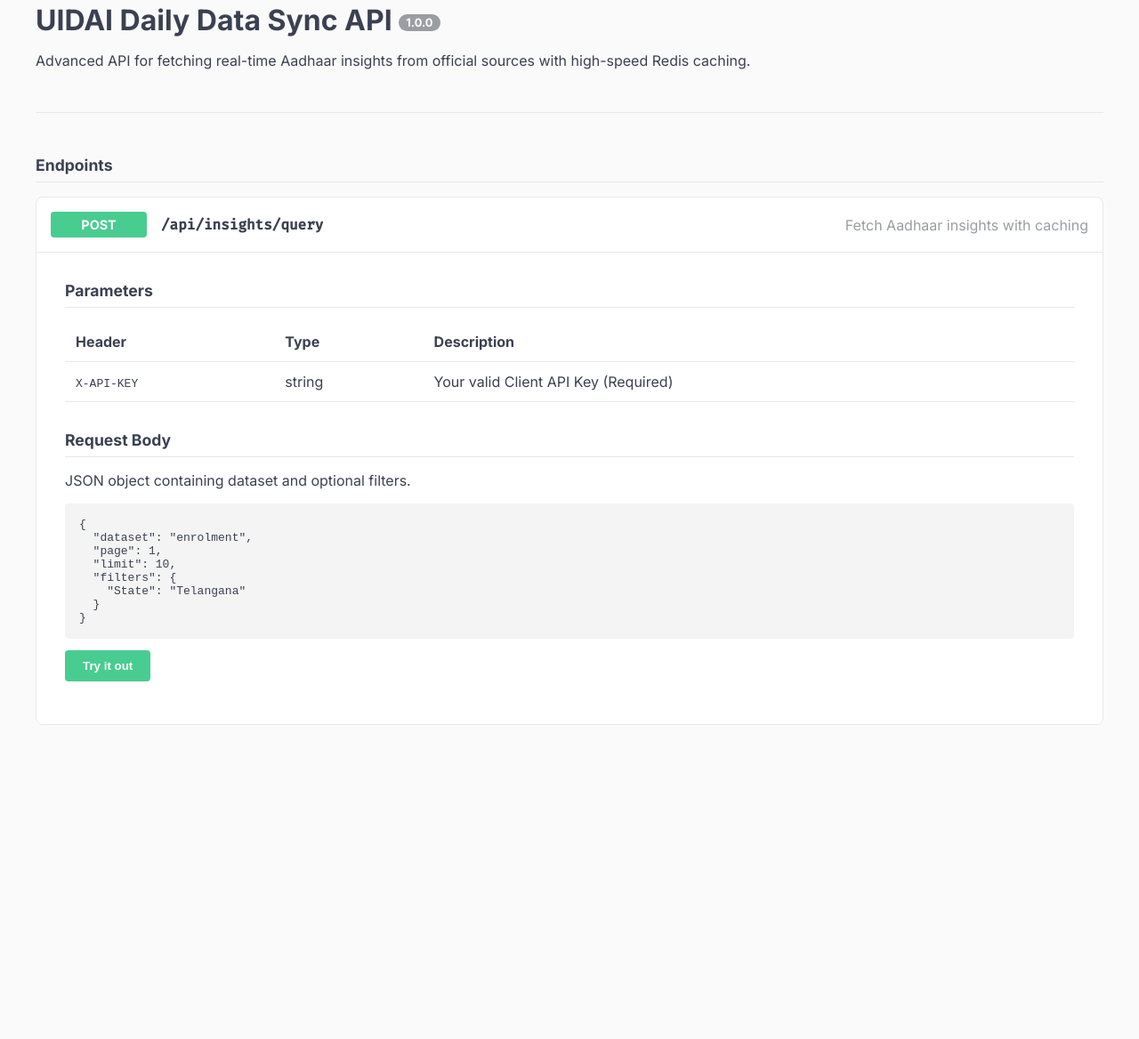
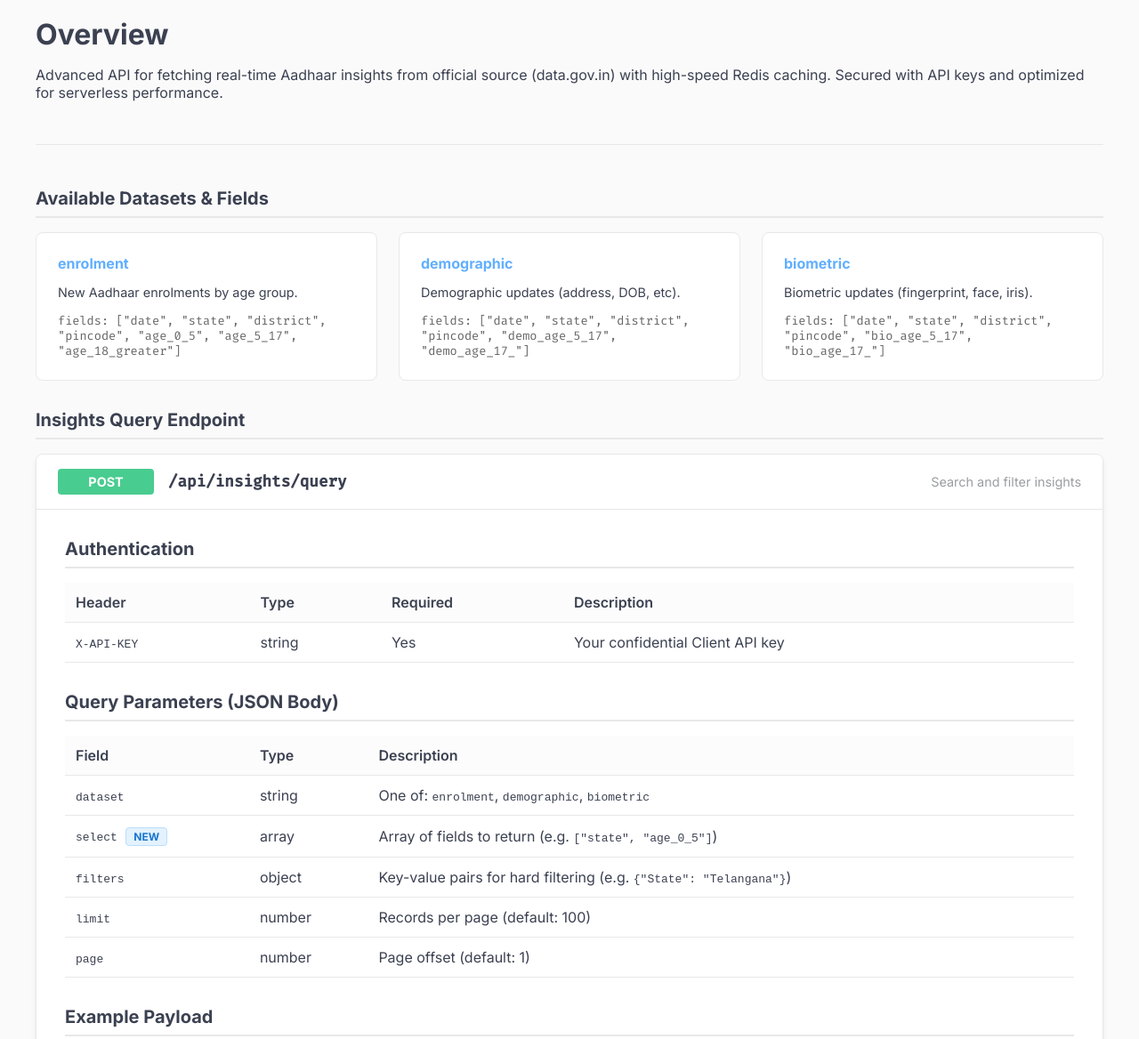
Before and after one commit to sreecharan-desu/uidai-analytics-engine, a website: page public/docs.html in a window 1280 px wide. Shown: the part 100-1268 px from the top of the page at 89% size. Before the commit the page ends 947 px from the top, so only its background shows below. Drawn offline with Linux system fonts and the light colour scheme.

Commit message:
Update docs with dataset fields and select feature

```diff
--- a/public/docs.html
+++ b/public/docs.html
@@ -31,6 +31,7 @@
             --bg: #fafafa;
             --white: #ffffff;
             --border: #e8e8e8;
+            --code-bg: #f4f4f4;
         }
 
         body {
@@ -44,7 +45,7 @@
         header {
             background-color: var(--dark);
             color: var(--white);
-            padding: 1rem 2rem;
+            padding: 1.5rem 2rem;
             display: flex;
             align-items: center;
             justify-content: space-between;
@@ -76,16 +77,17 @@
             background: var(--white);
             border: 1px solid var(--border);
             border-radius: 8px;
-            margin-bottom: 1rem;
+            margin-bottom: 2rem;
             overflow: hidden;
+            box-shadow: 0 4px 6px -1px rgba(0, 0, 0, 0.1);
         }
 
         .endpoint-header {
-            padding: 1rem;
+            padding: 1rem 1.5rem;
             display: flex;
             align-items: center;
-            cursor: pointer;
             gap: 1rem;
+            background: #fff;
         }
 
         .method {
@@ -102,6 +104,7 @@
         .path {
             font-family: 'Fira Code', monospace;
             font-weight: 600;
+            font-size: 1.1rem;
             flex-grow: 1;
         }
 
@@ -112,12 +115,15 @@
         }
 
         .section-title {
-            font-size: 1.1rem;
+            font-size: 1.25rem;
             font-weight: 700;
-            margin-bottom: 1rem;
-            border-bottom: 1px solid var(--border);
+            margin: 2rem 0 1rem;
+            border-bottom: 2px solid var(--border);
             padding-bottom: 0.5rem;
+            color: var(--dark);
         }
+
+        .section-title:first-child { margin-top: 0; }
 
         table {
             width: 100%;
@@ -131,141 +137,233 @@
             border-bottom: 1px solid var(--border);
         }
 
+        th { background: #fcfcfc; font-weight: 600; }
+
         .try-it-out {
             background: var(--primary);
             color: white;
             border: none;
-            padding: 10px 20px;
-            border-radius: 4px;
+            padding: 12px 24px;
+            border-radius: 6px;
             cursor: pointer;
             font-weight: 600;
-            margin-bottom: 1rem;
+            font-size: 1rem;
+            transition: opacity 0.2s;
         }
 
         .try-it-out:hover { opacity: 0.9; }
 
         .form-group {
-            margin-bottom: 1rem;
+            margin-bottom: 1.5rem;
         }
 
         label {
             display: block;
             margin-bottom: 0.5rem;
             font-weight: 600;
-            font-size: 0.9rem;
+            font-size: 0.95rem;
         }
 
-        textarea, input, select {
+        textarea, input {
             width: 100%;
             padding: 12px;
             border: 1px solid var(--border);
             border-radius: 4px;
             font-family: 'Fira Code', monospace;
             box-sizing: border-box;
+            background: #fafafa;
+        }
+
+        pre {
+            background: var(--code-bg);
+            padding: 1.5rem;
+            border-radius: 8px;
+            font-family: 'Fira Code', monospace;
+            overflow-x: auto;
+            border: 1px solid var(--border);
+            color: #444;
         }
 
         .response-box {
             background: #2d3139;
             color: #d1d2d3;
             padding: 1.5rem;
-            border-radius: 4px;
+            border-radius: 8px;
             font-family: 'Fira Code', monospace;
             white-space: pre-wrap;
             overflow-x: auto;
             margin-top: 1rem;
             display: none;
+            box-shadow: inset 0 2px 10px rgba(0,0,0,0.3);
+        }
+
+        .dataset-grid {
+            display: grid;
+            grid-template-columns: repeat(auto-fit, minmax(300px, 1fr));
+            gap: 1.5rem;
+            margin-top: 1rem;
+        }
+
+        .dataset-card {
+            background: white;
+            padding: 1.5rem;
+            border-radius: 8px;
+            border: 1px solid var(--border);
+        }
+
+        .dataset-name {
+            font-weight: 700;
+            color: var(--secondary);
+            margin-bottom: 0.5rem;
+            display: block;
+        }
+
+        .field-list {
+            font-family: 'Fira Code', monospace;
+            font-size: 0.85rem;
+            color: #666;
         }
 
         .hidden { display: none; }
+
+        .badge {
+            display: inline-block;
+            padding: 2px 8px;
+            border-radius: 4px;
+            font-size: 0.75rem;
+            font-weight: bold;
+            margin-left: 5px;
+        }
+        .badge-new { background: #e3f2fd; color: #1976d2; border: 1px solid #bbdefb; }
     </style>
 </head>
 <body>
 
 <header>
     <div>
-        <h1>UIDAI API Docs</h1>
+        <h1>UIDAI Aadhaar Insights API Docs</h1>
     </div>
     <div style="font-size: 0.9rem;">
-        Server: <span style="font-family: monospace;">https://uidai.sreecharandesu.in/api</span>
+        Base URL: <span style="font-family: monospace; background: rgba(255,255,255,0.1); padding: 4px 8px; border-radius: 4px;">https://uidai.sreecharandesu.in/api</span>
     </div>
 </header>
 
 <div class="container">
     <div class="info-section">
-        <h1>UIDAI Daily Data Sync API <span class="version">1.0.0</span></h1>
-        <p>Advanced API for fetching real-time Aadhaar insights from official sources with high-speed Redis caching.</p>
+        <h1>Overview</h1>
+        <p>Advanced API for fetching real-time Aadhaar insights from official source (data.gov.in) with high-speed Redis caching. Secured with API keys and optimized for serverless performance.</p>
     </div>
 
-    <div class="section-title">Endpoints</div>
+    <div class="section-title">Available Datasets & Fields</div>
+    <div class="dataset-grid">
+        <div class="dataset-card">
+            <span class="dataset-name">enrolment</span>
+            <p style="font-size: 0.9rem;">New Aadhaar enrolments by age group.</p>
+            <div class="field-list">fields: ["date", "state", "district", "pincode", "age_0_5", "age_5_17", "age_18_greater"]</div>
+        </div>
+        <div class="dataset-card">
+            <span class="dataset-name">demographic</span>
+            <p style="font-size: 0.9rem;">Demographic updates (address, DOB, etc).</p>
+            <div class="field-list">fields: ["date", "state", "district", "pincode", "demo_age_5_17", "demo_age_17_"]</div>
+        </div>
+        <div class="dataset-card">
+            <span class="dataset-name">biometric</span>
+            <p style="font-size: 0.9rem;">Biometric updates (fingerprint, face, iris).</p>
+            <div class="field-list">fields: ["date", "state", "district", "pincode", "bio_age_5_17", "bio_age_17_"]</div>
+        </div>
+    </div>
+
+    <div class="section-title">Insights Query Endpoint</div>
 
     <div class="endpoint">
-        <div class="endpoint-header" id="query-header">
+        <div class="endpoint-header">
             <div class="method">POST</div>
             <div class="path">/api/insights/query</div>
-            <div style="color: var(--gray)">Fetch Aadhaar insights with caching</div>
+            <div style="color: var(--gray); font-size: 0.9rem;">Search and filter insights</div>
         </div>
 
-        <div class="endpoint-content" id="content">
-            <div class="section-title">Parameters</div>
+        <div class="endpoint-content">
+            <div class="section-title">Authentication</div>
             <table>
                 <thead>
-                    <tr>
-                        <th>Header</th>
-                        <th>Type</th>
-                        <th>Description</th>
-                    </tr>
+                    <tr><th>Header</th><th>Type</th><th>Required</th><th>Description</th></tr>
                 </thead>
                 <tbody>
-                    <tr>
-                        <td><code>X-API-KEY</code></td>
-                        <td>string</td>
-                        <td>Your valid Client API Key (Required)</td>
-                    </tr>
+                    <tr><td><code>X-API-KEY</code></td><td>string</td><td>Yes</td><td>Your confidential Client API key</td></tr>
                 </tbody>
             </table>
 
-            <div class="section-title">Request Body</div>
-            <p>JSON object containing dataset and optional filters.</p>
-            <pre style="background: #f4f4f4; padding: 1rem; border-radius: 4px;">{
+            <div class="section-title">Query Parameters (JSON Body)</div>
+            <table>
+                <thead>
+                    <tr><th>Field</th><th>Type</th><th>Description</th></tr>
+                </thead>
+                <tbody>
+                    <tr><td><code>dataset</code></td><td>string</td><td>One of: <code>enrolment</code>, <code>demographic</code>, <code>biometric</code></td></tr>
+                    <tr><td><code>select</code> <span class="badge badge-new">NEW</span></td><td>array</td><td>Array of fields to return (e.g. <code>["state", "age_0_5"]</code>)</td></tr>
+                    <tr><td><code>filters</code></td><td>object</td><td>Key-value pairs for hard filtering (e.g. <code>{"State": "Telangana"}</code>)</td></tr>
+                    <tr><td><code>limit</code></td><td>number</td><td>Records per page (default: 100)</td></tr>
+                    <tr><td><code>page</code></td><td>number</td><td>Page offset (default: 1)</td></tr>
+                </tbody>
+            </table>
+
+            <div class="section-title">Example Payload</div>
+            <pre>{
   "dataset": "enrolment",
-  "page": 1,
-  "limit": 10,
+  "select": ["state", "district", "age_0_5"],
   "filters": {
-    "State": "Telangana"
-  }
+    "state": "Telangana"
+  },
+  "limit": 5
 }</pre>
 
             <button class="try-it-out" id="btn-try">Try it out</button>
 
-            <div id="try-it-form" class="hidden">
+            <div id="try-it-form" class="hidden" style="margin-top: 2rem; border-top: 1px dashed var(--border); padding-top: 2rem;">
                 <div class="form-group">
                     <label>X-API-KEY</label>
-                    <input type="text" id="api-key" placeholder="Enter API Key">
+                    <input type="text" id="api-key" placeholder="61c1713c4960ac786a29873e...">
                 </div>
                 <div class="form-group">
-                    <label>Body (JSON)</label>
+                    <label>Request Body (JSON)</label>
                     <textarea id="body" rows="10">{
   "dataset": "enrolment",
-  "page": 1,
-  "limit": 5
+  "select": ["state", "district", "age_0_5"],
+  "limit": 3
 }</textarea>
                 </div>
-                <button class="try-it-out" id="btn-execute" style="background: var(--secondary)">Execute</button>
+                <button class="try-it-out" id="btn-execute" style="background: var(--secondary)">Execute Query</button>
 
                 <div id="response-container">
-                    <div class="section-title">Response</div>
-                    <div id="loading" class="hidden">Executing...</div>
+                    <div class="section-title">Result</div>
+                    <div id="loading" class="hidden">Connecting to server...</div>
                     <div id="response" class="response-box"></div>
                 </div>
             </div>
         </div>
     </div>
+
+    <div class="section-title">Implementation Examples</div>
+
+    <div style="margin-bottom: 3rem;">
+        <label>cURL (Basic Query)</label>
+        <pre>curl -X POST https://uidai.sreecharandesu.in/api/insights/query \
+-H "Content-Type: application/json" \
+-H "X-API-KEY: YOUR_KEY" \
+-d '{"dataset": "enrolment", "limit": 1}'</pre>
+
+        <label style="margin-top: 1rem; display: block;">cURL (Field Selection)</label>
+        <pre>curl -X POST https://uidai.sreecharandesu.in/api/insights/query \
+-H "Content-Type: application/json" \
+-H "X-API-KEY: YOUR_KEY" \
+-d '{"dataset": "biometric", "select": ["state", "bio_age_17_"], "limit": 1}'</pre>
+    </div>
 </div>
 
 <script>
-    // Embedded script to comply with CSP and avoid 404
     document.getElementById('btn-try').addEventListener('click', () => {
         document.getElementById('try-it-form').classList.remove('hidden');
+        document.getElementById('btn-try').style.display = 'none';
     });
 
     document.getElementById('btn-execute').addEventListener('click', async () => {
```
